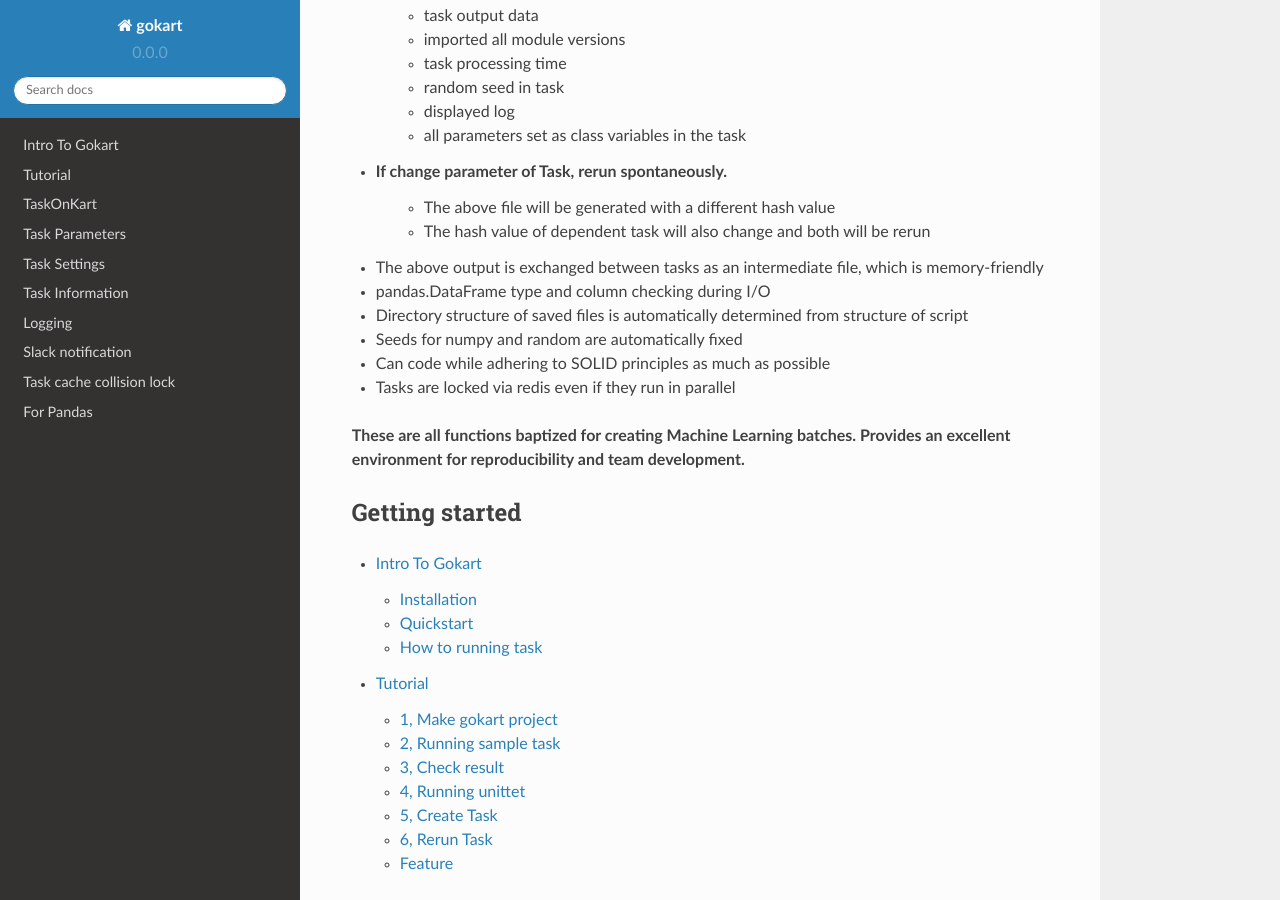
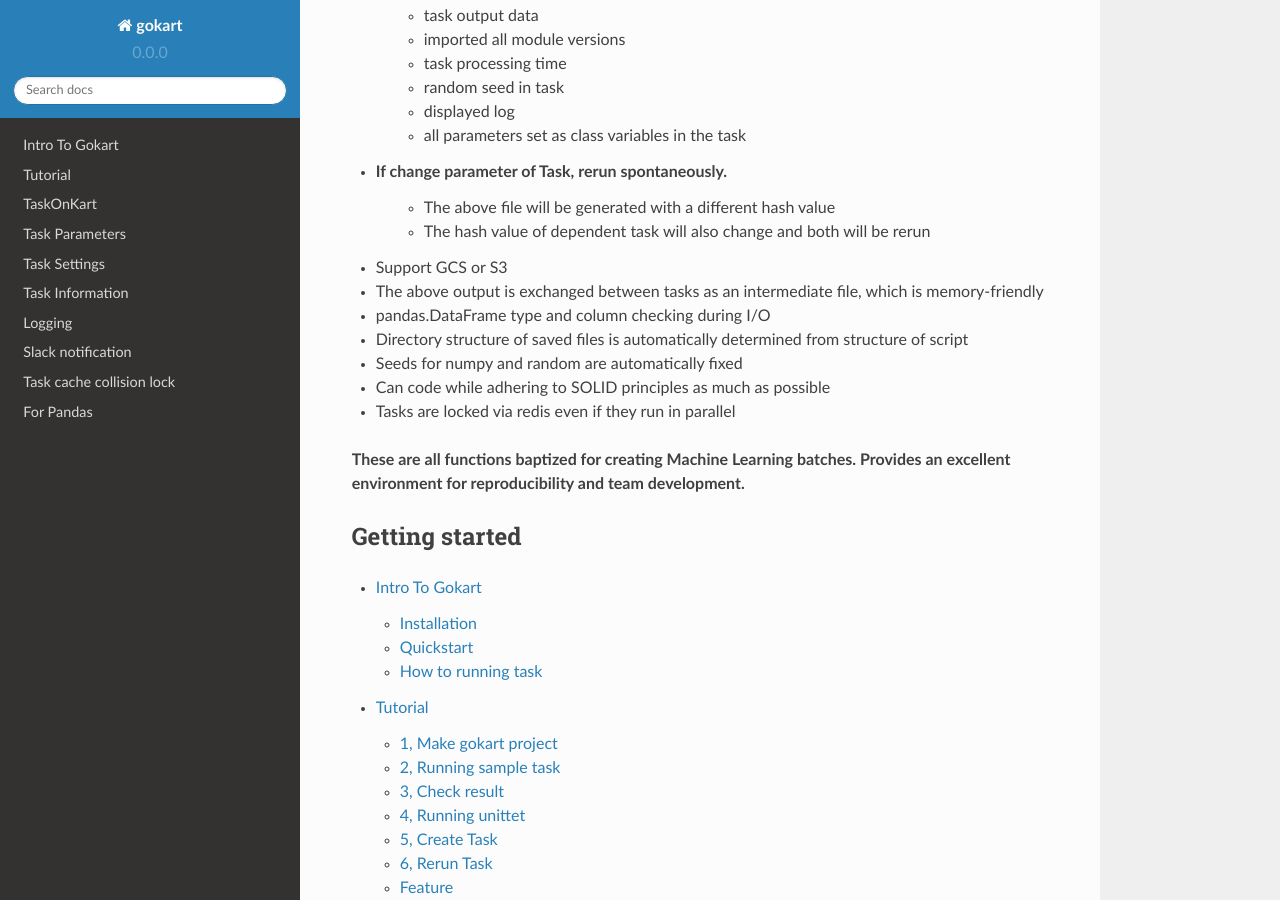
Before and after one commit to m3dev/gokart, a Sphinx documentation site: the page built from docs/index.rst, in a window 1280 px wide and 900 px high, scrolled down 416 px. Built offline with Sphinx 7.4.7 and the Read the Docs theme 2.0.0, drawn with Linux system fonts in a browser that asks for light colours; pages that are not in the unit, such as notebooks, are missing from menus; the version number is read from the project's files by our own code.

Commit message:
support s3

```diff
--- a/docs/index.rst
+++ b/docs/index.rst
@@ -26,6 +26,7 @@
 - If change parameter of Task, rerun spontaneously.
     - The above file will be generated with a different hash value
     - The hash value of dependent task will also change and both will be rerun
+- Support GCS or S3
 - The above output is exchanged between tasks as an intermediate file, which is memory-friendly
 - pandas.DataFrame type and column checking during I/O
 - Directory structure of saved files is automatically determined from structure of script
```
Also changed, not shown: README.md (+1 -0 lines).
